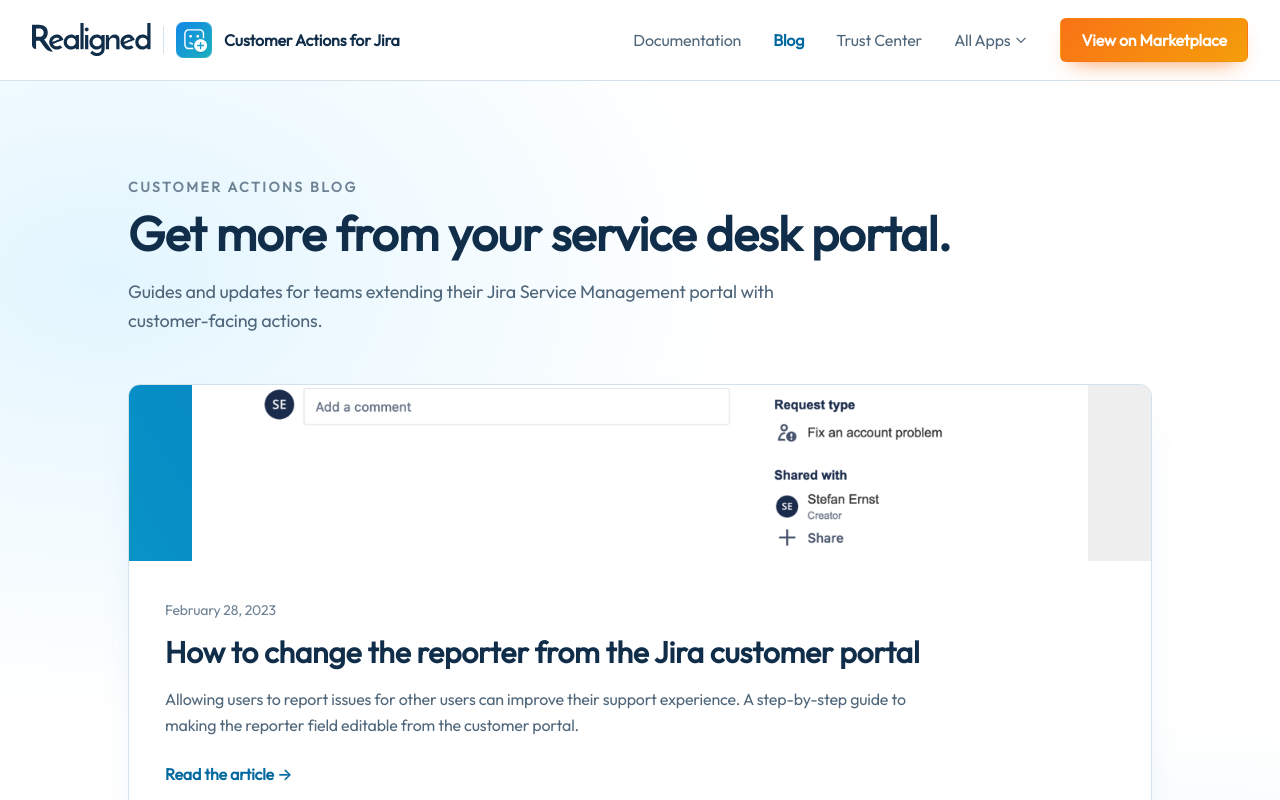
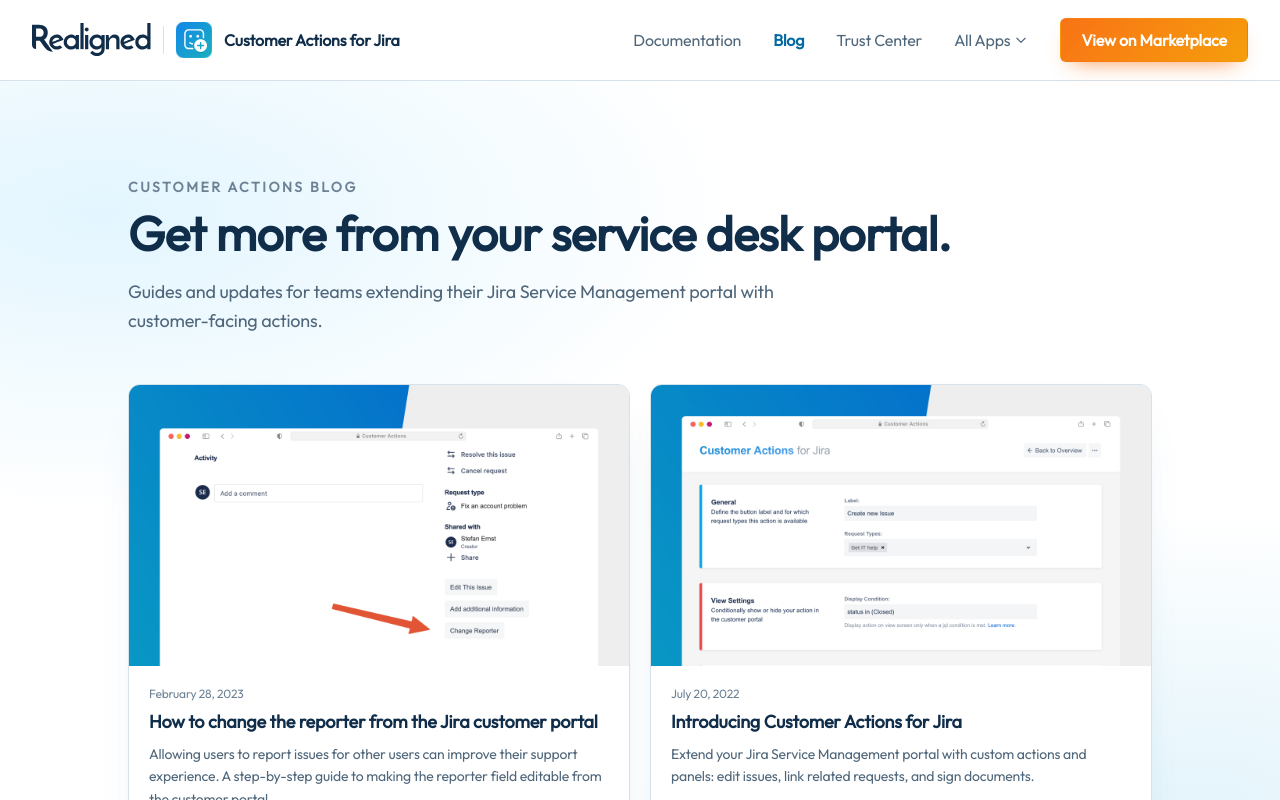
Before and after one commit to realignedtech/customeractions.app, a SvelteKit app: page /blog in a window 1280 px wide. Shown: the top 800 px of the page. Built offline with nearby package versions, Linux system fonts and the light colour scheme.

Commit message:
style: compact two-column blog cards (MA-88)

```diff
--- a/src/routes/blog/+page.svelte
+++ b/src/routes/blog/+page.svelte
@@ -28,15 +28,15 @@
 			<p class="text-sm font-bold uppercase tracking-[0.18em] text-[var(--text-muted)]">Customer Actions blog</p>
 			<h1 class="mt-3 text-4xl font-semibold tracking-tight text-[var(--text-primary)] sm:text-5xl">Get more from your service desk portal.</h1>
 			<p class="mt-5 max-w-2xl text-lg leading-relaxed text-[var(--text-secondary)]">Guides and updates for teams extending their Jira Service Management portal with customer-facing actions.</p>
-			<div class="mt-12 space-y-6">
+			<div class="mt-12 grid gap-5 sm:grid-cols-2">
 				{#each posts as post}
-					<a href={post.href} class="realigned-card group block overflow-hidden rounded-xl transition hover:-translate-y-1 hover:border-[var(--accent-sky-soft)]">
-						<img src={post.highlight} width="1200" height="400" loading="lazy" alt="" class="h-44 w-full object-cover" />
-						<div class="p-7 sm:p-9">
-							<time class="text-sm text-[var(--text-muted)]" datetime={post.date}>{post.dateLabel}</time>
-							<h2 class="mt-3 text-2xl font-semibold text-[var(--text-primary)] group-hover:text-[var(--accent-cyan)] sm:text-3xl">{post.title}</h2>
-							<p class="mt-4 max-w-3xl leading-relaxed text-[var(--text-secondary)]">{post.description}</p>
-							<span class="mt-6 inline-block font-semibold text-[var(--accent-cyan)]">Read the article <span aria-hidden="true">→</span></span>
+					<a href={post.href} class="realigned-card group flex flex-col overflow-hidden rounded-xl transition hover:-translate-y-1 hover:border-[var(--accent-sky-soft)]">
+						<img src={post.highlight} width="1280" height="720" loading="lazy" alt="" class="aspect-video w-full object-cover" />
+						<div class="flex flex-1 flex-col p-5">
+							<time class="text-xs text-[var(--text-muted)]" datetime={post.date}>{post.dateLabel}</time>
+							<h2 class="mt-2 text-lg font-semibold leading-snug text-[var(--text-primary)] group-hover:text-[var(--accent-cyan)]">{post.title}</h2>
+							<p class="mt-2 flex-1 text-sm leading-relaxed text-[var(--text-secondary)]">{post.description}</p>
+							<span class="mt-4 text-sm font-semibold text-[var(--accent-cyan)]">Read the article <span aria-hidden="true">→</span></span>
 						</div>
 					</a>
 				{/each}
```
